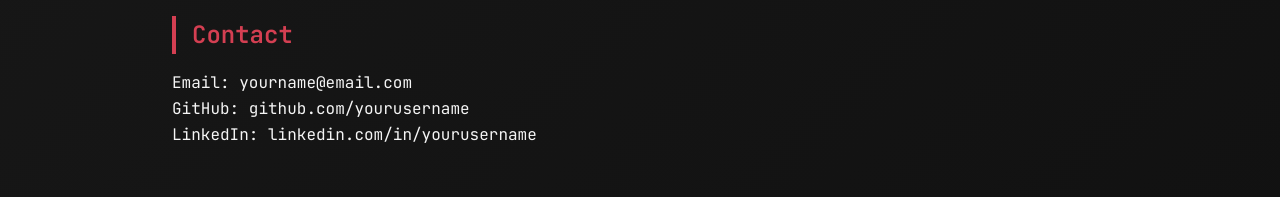
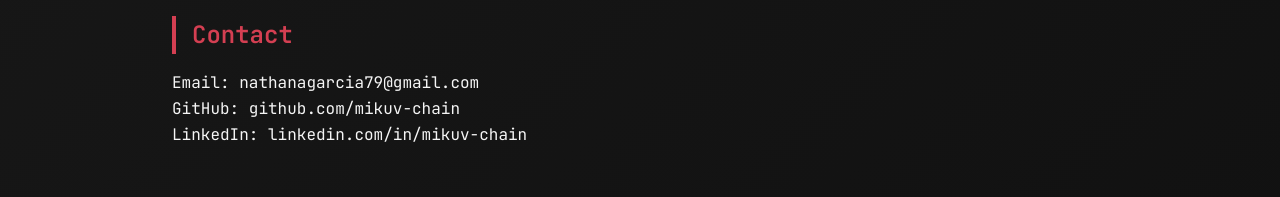
Before and after one commit to mikuv-chain/website, a plain HTML site: page docs/index.html in a window 1280 px wide. Shown: the part 1057-1254 px from the top of the page. Drawn offline with Linux system fonts and the light colour scheme.

Commit message:
Update contact information in index.html

```diff
--- a/docs/index.html
+++ b/docs/index.html
@@ -209,9 +209,9 @@
 
   <section id="contact">
     <h2>Contact</h2>
-    <p>Email: yourname@email.com</p>
-    <p>GitHub: github.com/yourusername</p>
-    <p>LinkedIn: linkedin.com/in/yourusername</p>
+    <p>Email: nathanagarcia79@gmail.com</p>
+    <p>GitHub: github.com/mikuv-chain</p>
+    <p>LinkedIn: linkedin.com/in/mikuv-chain</p>
   </section>
 
   <footer>
```
